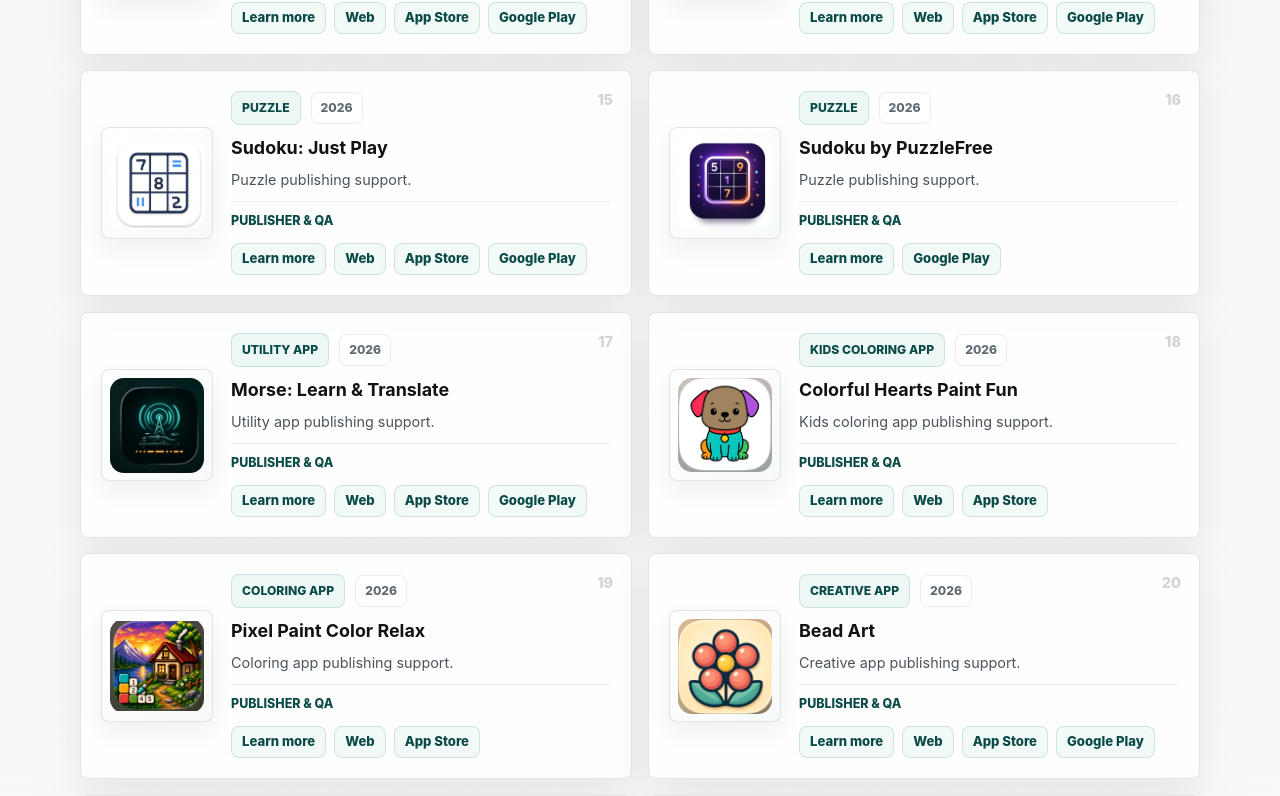
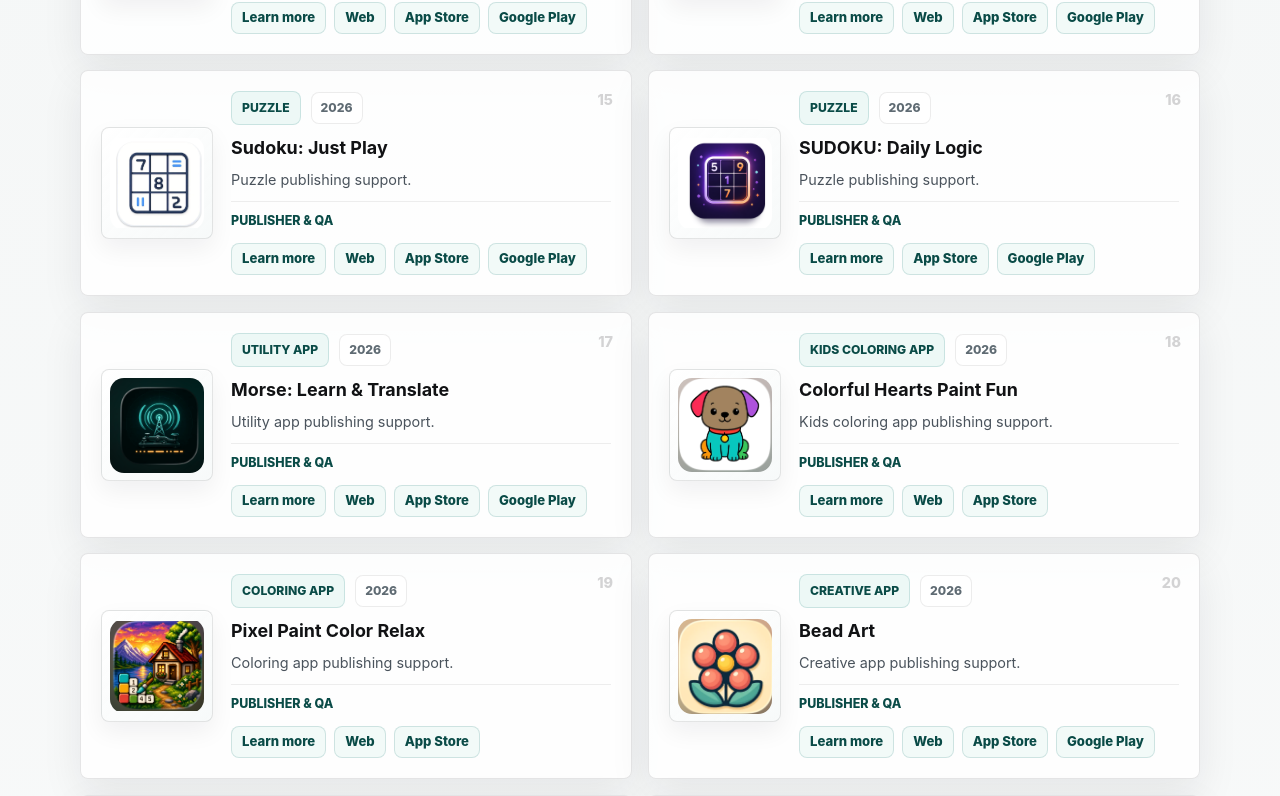
Before and after one commit to NadyaYash/nadya-portfolio, a React (Vite) app: page / in a window 1280 px wide. Shown: the part 3740-4536 px from the top of the page. Built offline with nearby package versions, Linux system fonts and the light colour scheme.

Commit message:
Add developer profile links and update app listings

```diff
--- a/src/main.jsx
+++ b/src/main.jsx
@@ -10,6 +10,7 @@ import easyJigsawScreen04 from "./assets/easy-jigsaw-screen-04.jpg";
 import easyJigsawScreen05 from "./assets/easy-jigsaw-screen-05.jpg";
 import easyJigsawScreen06 from "./assets/easy-jigsaw-screen-06.jpg";
 import easyJigsawScreen07 from "./assets/easy-jigsaw-screen-07.jpg";
+import wordSpinCrosswordPuzzleIcon from "./assets/wordspin-crossword-puzzle-icon.png";
 import flowblocksStore from "./assets/flowblocks-store.jpg";
 import flowblocksIcon from "./assets/flowblocks-icon.png";
 import flowblocksScreen01 from "./assets/flowblocks-screen-01.jpg";
@@ -197,6 +198,7 @@ const wordSpinGame = {
   tagline: "A crossword puzzle game for focused wordplay.",
   summary:
     "WORDSPIN: Crossword Puzzle is a calm crossword puzzle game with drag-to-spell wordplay, handcrafted levels, and a quiet, focused pace.",
+  icon: wordSpinCrosswordPuzzleIcon,
   iconLabel: "Word",
   storeLinks: [
     {
@@ -490,12 +492,16 @@ const storeLaunches = [
     ],
   },
   {
-    title: "Sudoku by PuzzleFree",
+    title: "SUDOKU: Daily Logic",
     category: "Puzzle",
     period: "2026",
     icon: sudokuByPuzzleFreeIcon,
     note: "Publisher & QA",
     links: [
+      {
+        label: "App Store",
+        href: "https://apps.apple.com/us/app/sudoku-daily-logic/id6763001039",
+      },
       {
         label: "Google Play",
         href: "https://play.google.com/store/apps/details?id=com.enidev.sudoku",
@@ -993,6 +999,27 @@ const contactMethods = [
     text: "View freelance profile",
     href: "https://contra.com/nadzeya_yashchuk_by5wcspl/work?r=nadzeya_yashchuk_by5wcspl",
     icon: "briefcase",
+  },
+];
+
+const developerProfiles = [
+  {
+    label: "Apple Developer",
+    text: "Published iPhone and iPad apps",
+    href: "https://apps.apple.com/us/iphone/search?term=Nadzeya%20Yashchuk",
+    icon: "apple",
+  },
+  {
+    label: "Google Play",
+    text: "Android releases under my developer profile",
+    href: "https://play.google.com/store/apps/developer?id=Nadzeya+Yashchuk",
+    icon: "play",
+  },
+  {
+    label: "Garmin Connect IQ",
+    text: "Watch faces published in the Garmin catalog",
+    href: "https://apps.garmin.com/developer/99d754d0-1b13-4e24-b3af-833f50bc1ad1/apps",
+    icon: "watch",
   },
 ];
 
@@ -3042,6 +3069,25 @@ function Contact() {
             ),
           )}
         </div>
+        <div className="contact-profile-block reveal reveal-delay-2">
+          <div className="contact-profile-heading">
+            <p className="eyebrow">Developer profiles</p>
+            <p>Public storefronts and publishing profiles where my released apps and watch faces are listed.</p>
+          </div>
+          <div className="contact-card-grid" aria-label="Developer profile links">
+            {developerProfiles.map((profile) => (
+              <a className="contact-card" href={profile.href} key={profile.label} target="_blank" rel="noreferrer">
+                <span className="contact-card-icon" aria-hidden="true">
+                  <ContactIcon name={profile.icon} size={22} />
+                </span>
+                <span>
+                  <strong>{profile.label}</strong>
+                  <small>{profile.text}</small>
+                </span>
+              </a>
+            ))}
+          </div>
+        </div>
       </div>
     </section>
   );
@@ -3310,6 +3356,27 @@ function ContactIcon({ name, ...props }) {
         <circle cx="12" cy="10" r="2.5" />
       </>
     ),
+    apple: (
+      <>
+        <path d="M15.2 4.5c-.8.1-1.8.6-2.4 1.4-.6.7-1.1 1.8-1 2.8.9.1 1.9-.4 2.5-1.1.7-.8 1.1-1.8.9-3.1Z" />
+        <path d="M18.4 12.8c0-2.1 1.7-3.2 1.8-3.3-1-1.5-2.6-1.7-3.1-1.7-1.3-.1-2.5.7-3.2.7-.7 0-1.7-.7-2.8-.7-1.4 0-2.8.8-3.5 2-.8 1.4-.2 3.5.6 5 .8 1.5 1.8 3.1 3.1 3 .8 0 1.1-.5 2.1-.5s1.3.5 2.1.5c1.4 0 2.2-1.5 3-2.9.5-1 .8-1.9.9-1.9-.1 0-1-.4-1-.2Z" />
+      </>
+    ),
+    play: (
+      <>
+        <path d="M7 5.5v13l10-6.5Z" />
+        <path d="M7 5.5 14.8 10" />
+        <path d="M7 18.5 14.8 14" />
+      </>
+    ),
+    watch: (
+      <>
+        <rect x="8" y="3" width="8" height="4" rx="1.5" />
+        <rect x="8" y="17" width="8" height="4" rx="1.5" />
+        <rect x="5" y="6.5" width="14" height="11" rx="3" />
+        <circle cx="12" cy="12" r="2.5" />
+      </>
+    ),
   };
 
   return <IconBase {...props}>{icons[name] || icons.mail}</IconBase>;
--- a/src/styles.css
+++ b/src/styles.css
@@ -1920,6 +1920,16 @@ p {
   margin-top: 20px;
 }
 
+.contact-profile-block {
+  margin-top: 28px;
+}
+
+.contact-profile-heading p:last-child {
+  margin: 8px 0 0;
+  max-width: 640px;
+  color: #55616a;
+}
+
 .contact-card {
   display: flex;
   gap: 14px;
```
